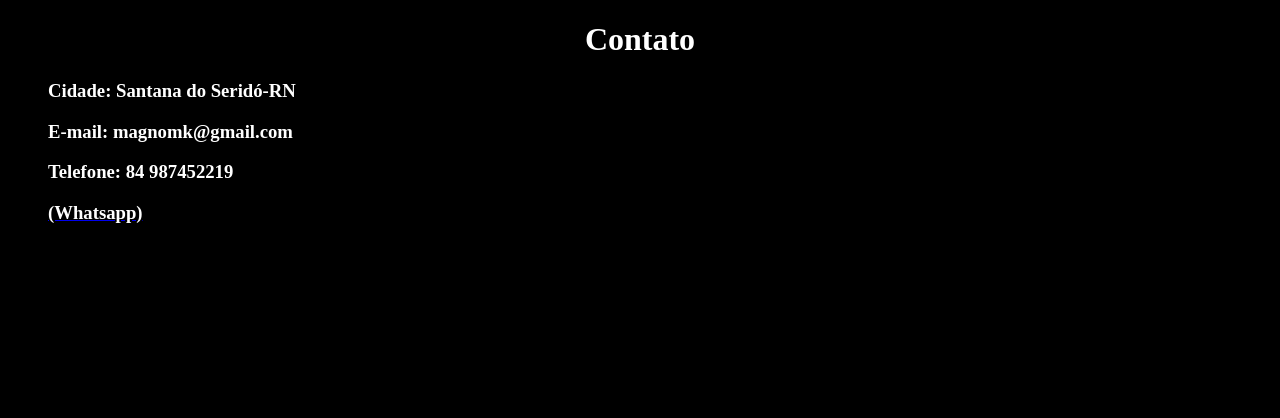
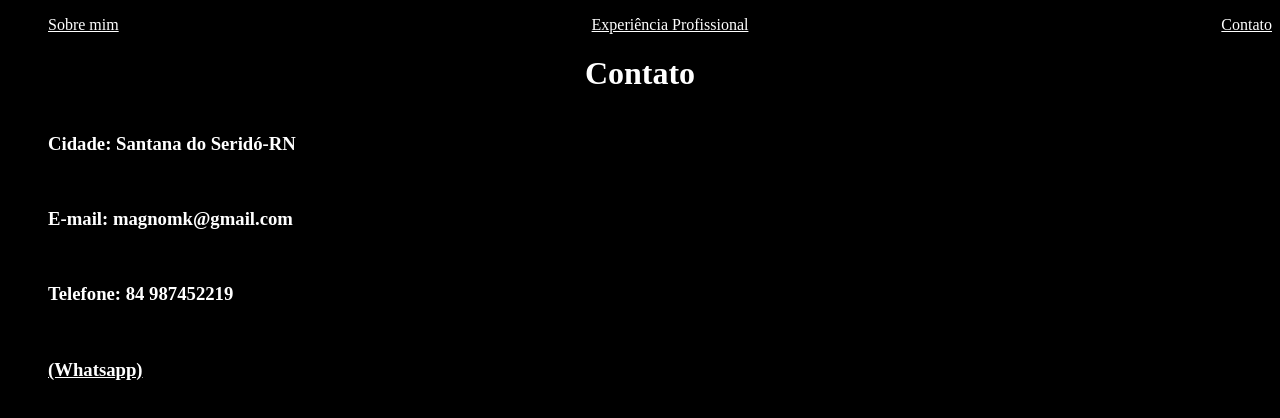
Before and after one commit to Magnomk/meuportif-lio, a plain HTML site: page contato.html in a window 1280 px wide. Drawn offline with Linux system fonts and the light colour scheme.

Commit message:
Add files via upload

```diff
--- a/contato.html
+++ b/contato.html
@@ -1,5 +1,5 @@
     <!DOCTYPE html>
-    <html lang="en">
+    <html lang="pt-br">
     <head>
 
         <style>
@@ -17,6 +17,25 @@
                         color: white;
                 }
 
+                ul{
+                display: flex;
+                justify-content: space-between;
+                list-style-type: none;
+                align-items: center;
+
+                }
+
+                nav a:hover{
+                color: white;
+                text-decoration: none;
+                 }
+
+                 a{
+                color: white;
+               }
+
+
+
 
 
 
@@ -27,8 +46,28 @@
     </head>
 
     <body>
+
+        <nav>
+                <ul>
+                   <li>
+                   <a href="index.html">Sobre mim</a>
+                   </li>
+                   <li>
+                       <a href="experienciaProfissional.html">Experiência Profissional</a>
+                   </li>
+                   <li>
+                       <a href="contato.html">Contato</a>
+                   </li>
+
+               </ul>
+
+           </nav>
+
+
+
+
         <h1>Contato</h1>
-<p></p>
+
 <ul>
 
         <h3>Cidade: Santana do Seridó-RN</h3>
```
Also changed, not shown: experienciaProfissional.html (+35 -0 lines).
